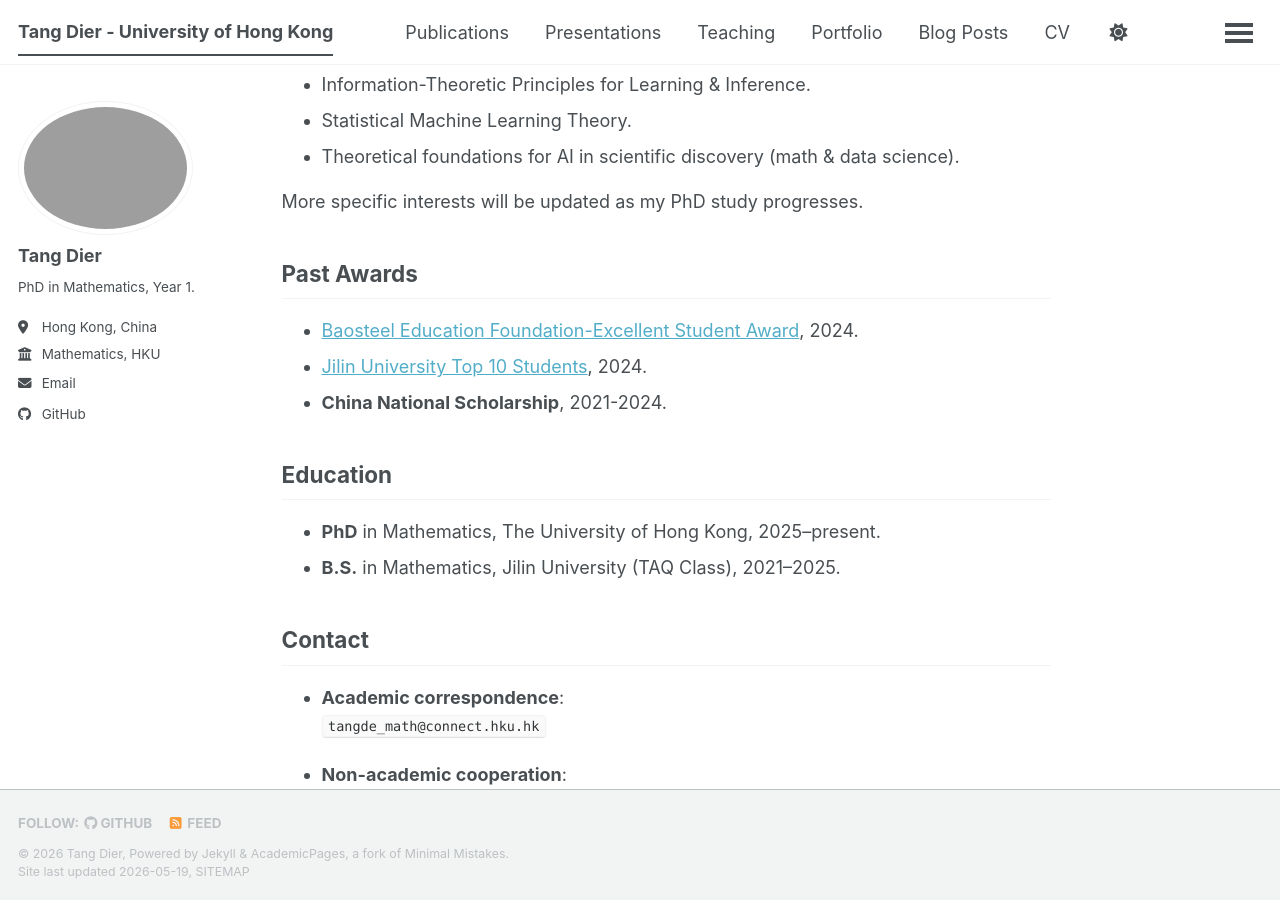
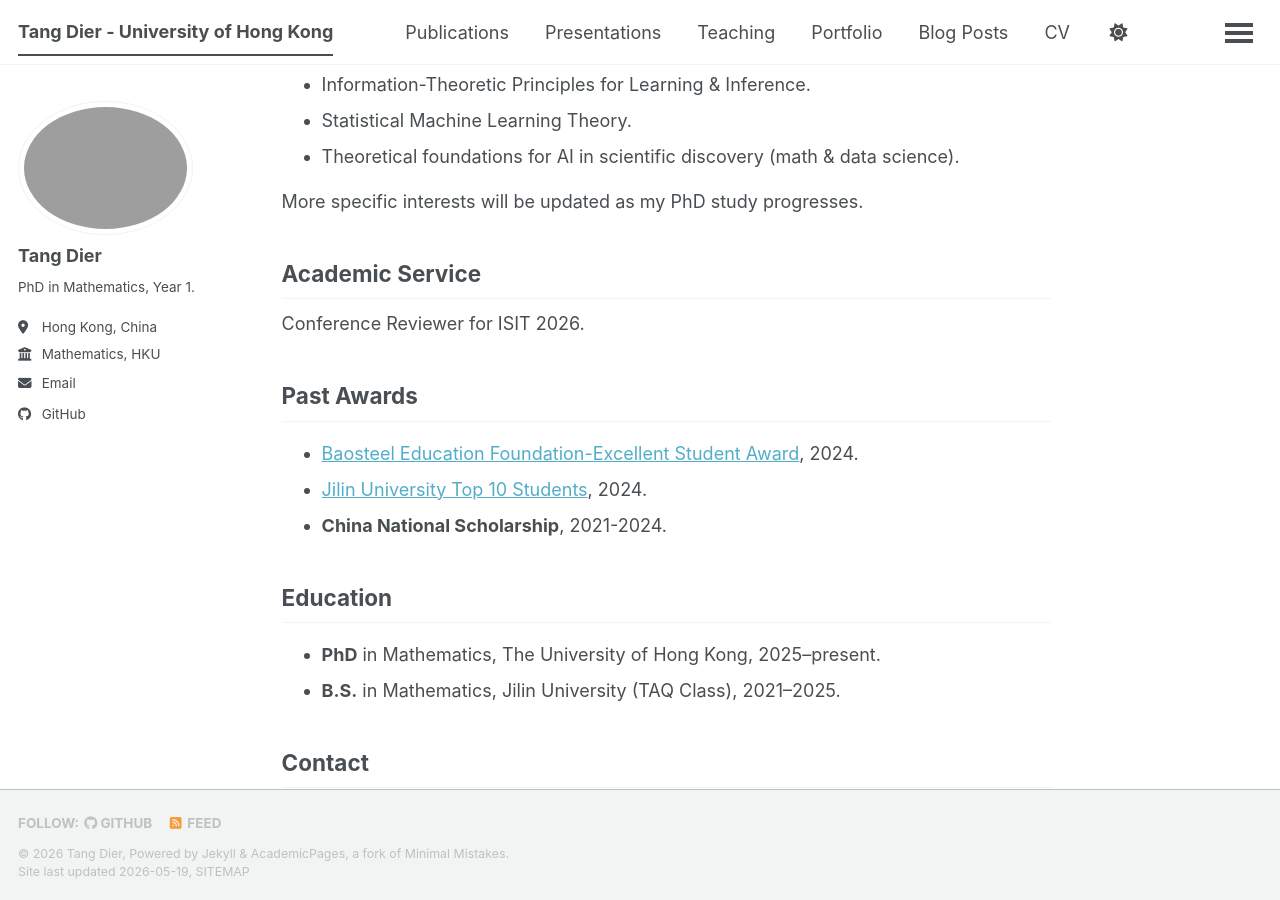
Before and after one commit to TangDier03/tangdier03.github.io, a Jekyll site: the page built from _pages/about.md, in a window 1280 px wide and 900 px high, scrolled down 472 px. Built offline with Jekyll 4.4.1, drawn with Linux system fonts in a browser that asks for light colours; a script bundle is joined from its source files by our own code; library files that are not in the unit come from our copies.

Commit message:
Update about.md

```diff
--- a/_pages/about.md
+++ b/_pages/about.md
@@ -22,6 +22,14 @@ My current research focuses on unifying **machine learning**, **information theo
 - Theoretical foundations for AI in scientific discovery (math & data science).
 
 More specific interests will be updated as my PhD study progresses.
+
+
+
+## Academic Service
+
+Conference Reviewer for ISIT 2026.
+
+
 
 ## Past Awards
 
```
